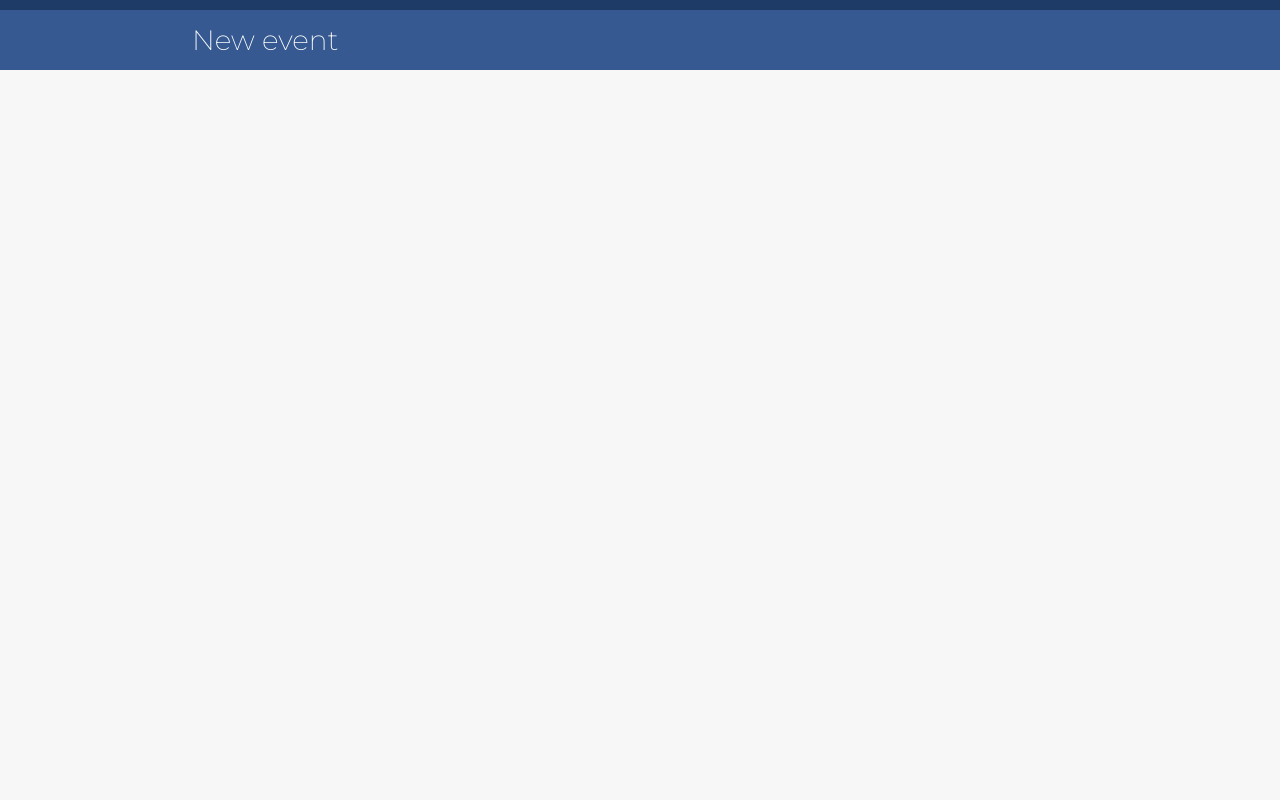
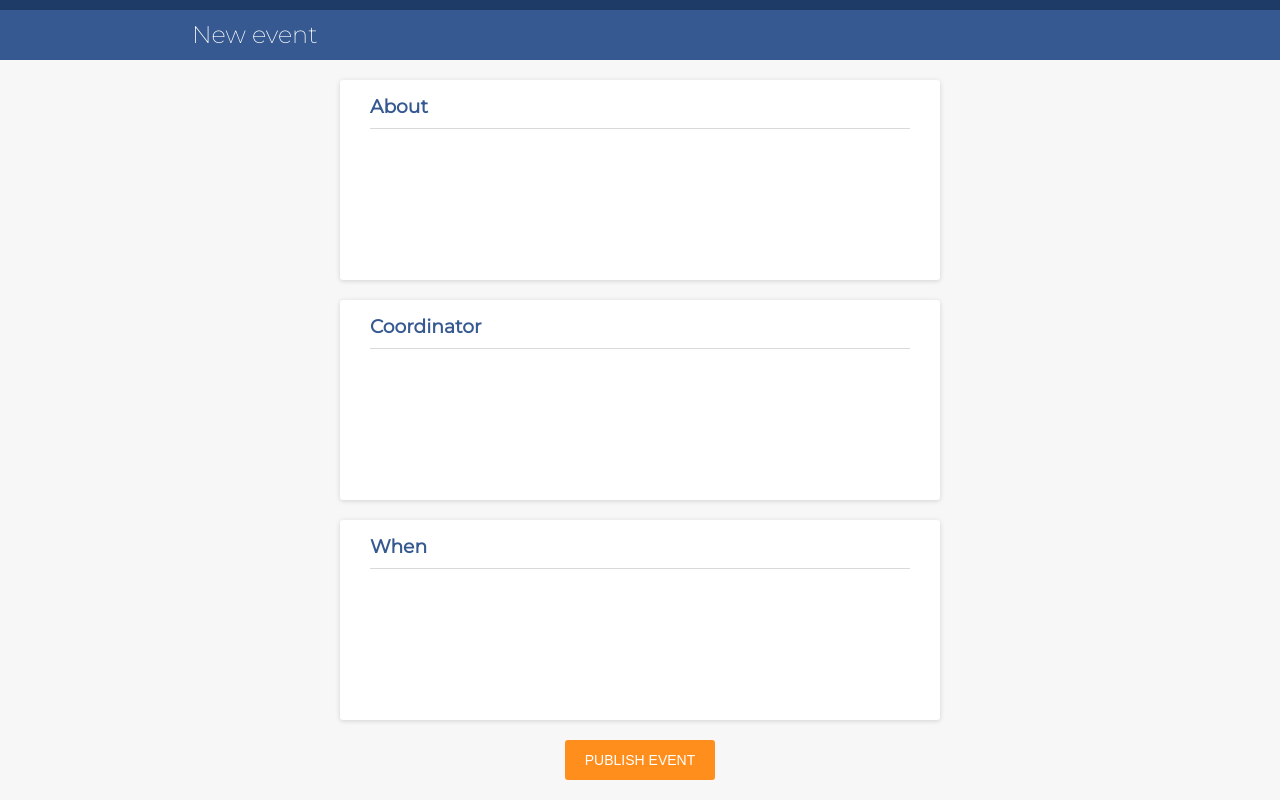
Before and after one commit to Swor71/Recruitment-task-Monterail, a React (Create React App) app: page / in a window 1280 px wide. Built offline with nearby package versions, Linux system fonts and the light colour scheme.

Commit message:
Add basic layout of components

```diff
--- a/src/App.css
+++ b/src/App.css
@@ -1,11 +1,42 @@
-html,
-body {
+html {
+  box-sizing: border-box;
+  font-size: 16px;
+}
+
+*,
+*:before,
+*:after {
+  box-sizing: inherit;
+}
+
+body,
+h1,
+h2,
+h3,
+h4,
+h5,
+h6,
+p,
+ol,
+ul {
+  margin: 0;
   padding: 0;
-  margin: 0;
+  font-weight: normal;
+}
+
+ol,
+ul {
+  list-style: none;
+}
+
+img {
+  max-width: 100%;
+  height: auto;
 }
 
 .App {
   font-family: 'Montserrat', sans-serif;
   background-color: #f7f7f7;
   height: 100vh;
+  width: 100%;
 }
--- a/src/components/About/About.jsx
+++ b/src/components/About/About.jsx
@@ -1,7 +1,8 @@
 import React from 'react';
+import Canvas from '../Canvas/Canvas';
 
 const About = () => {
-  return <div />;
+  return <Canvas title="About" />;
 };
 
 export default About;
--- /dev/null
+++ b/src/components/Canvas/Canvas.css
@@ -0,0 +1,16 @@
+.canvas {
+  max-width: 600px;
+  min-height: 200px;
+  background-color: #fff;
+  box-shadow: 0 1px 5px rgba(0, 0, 0, 0.15);
+  margin: 20px auto;
+  padding: 15px 30px;
+  border-radius: 3px;
+}
+
+.canvas__title {
+  padding-bottom: 10px;
+  color: #355990;
+  font-weight: 600;
+  border-bottom: 1px solid rgba(0, 0, 0, 0.15);
+}
--- /dev/null
+++ b/src/components/Canvas/Canvas.jsx
@@ -0,0 +1,12 @@
+import React from 'react';
+import './Canvas.css';
+
+const Canvas = props => {
+  return (
+    <div className="canvas">
+      <h3 className="canvas__title">{props.title}</h3>
+    </div>
+  );
+};
+
+export default Canvas;
--- a/src/components/Coordinator/Coordinator.jsx
+++ b/src/components/Coordinator/Coordinator.jsx
@@ -1,7 +1,8 @@
 import React from 'react';
+import Canvas from '../Canvas/Canvas';
 
 const Coordinator = () => {
-  return <div />;
+  return <Canvas title="Coordinator" />;
 };
 
 export default Coordinator;
--- a/src/components/Navbar/Navbar.css
+++ b/src/components/Navbar/Navbar.css
@@ -8,7 +8,7 @@
 .navbar__header {
   color: #fff;
   font-weight: 200;
-  font-size: 28px;
+  font-size: 24px;
   padding-left: 15%;
-  line-height: 60px;
+  line-height: 50px;
 }
--- /dev/null
+++ b/src/components/PublishButton/PublishButton.css
@@ -0,0 +1,13 @@
+.publishButton {
+  height: 40px;
+  width: 150px;
+  margin: 0 auto;
+  display: block;
+  border-radius: 3px;
+  color: #fff;
+  border: none;
+  font-size: 14px;
+  background-color: #ff8e1d;
+  text-transform: uppercase;
+  cursor: pointer;
+}
--- a/src/components/PublishButton/PublishButton.jsx
+++ b/src/components/PublishButton/PublishButton.jsx
@@ -1,7 +1,8 @@
 import React from 'react';
+import './PublishButton.css';
 
 const PublishButton = () => {
-  return <div />;
+  return <button className="publishButton">publish event</button>;
 };
 
 export default PublishButton;
--- a/src/components/When/When.jsx
+++ b/src/components/When/When.jsx
@@ -1,7 +1,8 @@
 import React from 'react';
+import Canvas from '../Canvas/Canvas';
 
 const When = () => {
-  return <div />;
+  return <Canvas title="When" />;
 };
 
 export default When;
--- a/src/containers/Form/Form.css
+++ b/src/containers/Form/Form.css
@@ -0,0 +1,5 @@
+.form {
+  margin: 20px auto;
+  width: 100%;
+  padding: 0 30px;
+}
--- a/src/containers/Form/Form.jsx
+++ b/src/containers/Form/Form.jsx
@@ -4,10 +4,16 @@ import Coordinator from '../../components/Coordinator/Coordinator';
 import When from '../../components/When/When';
 import PublishButton from '../../components/PublishButton/PublishButton';
 
+import './Form.css';
+
 class Form extends Component {
+  constructor(props) {
+    super(props);
+  }
+
   render() {
     return (
-      <div>
+      <div className="form">
         <About />
         <Coordinator />
         <When />
```
